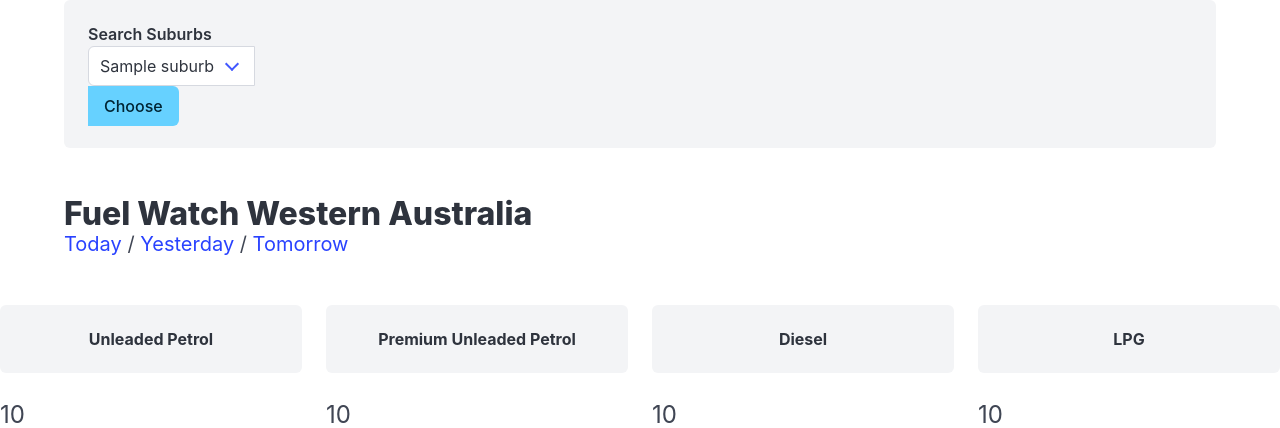
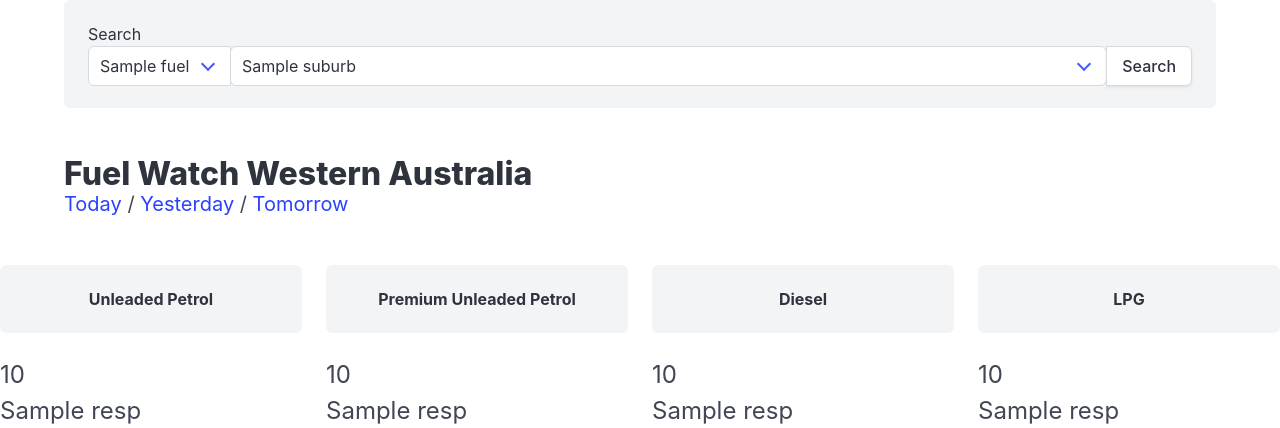
Before and after one commit to danielmichaels/fuelwatcher-website, a Flask app: template app/templates/index.html in a window 1280 px wide. Shown: the part 52-480 px from the top of the page. Run offline with Flask 2, Linux system fonts and the light colour scheme; the template is opened without the code that fills it: most values are stand-ins (such as "Sample title", 1, 10 or a date in 2020); some libraries are stand-ins or nearby versions.

Commit message:
Add searchbar w/ suburb & product support. Routing supports dropdowns.
Notes:
+ routing now plumbed in yet
+ routes support the dropdown jinja templates via fuelwatcher.constants
+ routes redirect if tomorrow is None removed due to errors

```diff
--- a/app/templates/index.html
+++ b/app/templates/index.html
@@ -3,32 +3,51 @@
 {% block content %}
 
     <!-- search bar with dropdowns -->
+
     <div class="container">
         <div class="notification">
+            <p class="is-size3">Search</p>
             <div class="field has-addons">
-                <label class="label">
-                    Search Suburbs
-                    <div class="control is-expanded">
+                <p class="control">
+                    <span class="select">
+                         <select>
+                            {% for fuel in product %}
+                                <option>
+                                {{ fuel }}
+                                </option>
+                            {% endfor %}
+                    </select>
+                </span>
+                </p>
                 <div class="select is-fullwidth">
                     <select name="Suburb">
                         {% for suburb in suburbs %}
                             <option value="{{ suburb }}">{{ suburb }}</option>
-
                         {% endfor %}
-
                     </select>
                 </div>
-
-                    </div>
-                    <div class="control">
-                        <button class="button is-info" type="submit">Choose
-                        </button>
-                    </div>
-                </label>
+{#                <div class="field has-addons">#}
+{#                    <p class="control">#}
+{#                    <span class="select">#}
+{#                         <select>#}
+{#                            {% for answer in surrounding %}#}
+{#                                <option>#}
+{#                                {{ answer }}#}
+{#                                </option>#}
+{#                            {% endfor %}#}
+{#                    </select>#}
+{#                </span>#}
+{#                    </p>#}
+                    <p class="control is-expanded">
+                    </p>
+                    <p class="control">
+                        <a class="button">
+                            Search
+                        </a>
+                    </p>
                 </div>
             </div>
         </div>
-
         <!-- end drop down -->
 
         <section class="hero">
```
Also changed, not shown: app/core/routes.py (+8 -5 lines). Lines whose indentation alone changed are shown as unchanged.
